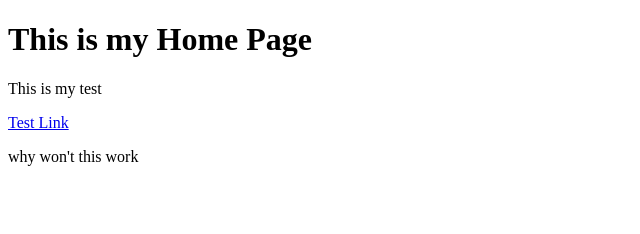
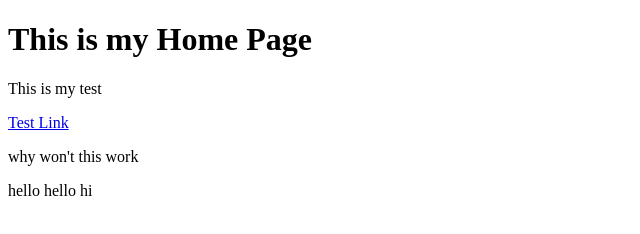
Before and after one commit to gianggu/gianggu.github.com, a plain HTML site: page index.html in a window 1280 px wide. Shown: the whole page, without its empty margins (0-640 px from the left). Drawn offline with Linux system fonts and the light colour scheme.

Commit message:
added a paragraph

```diff
--- a/index.html
+++ b/index.html
@@ -11,5 +11,6 @@
 
     <a href="post5.html">Test Link</a>
     <p>why won't this work</p>
+    <p>hello hello hi</p>
 </body>
 </html>
```
